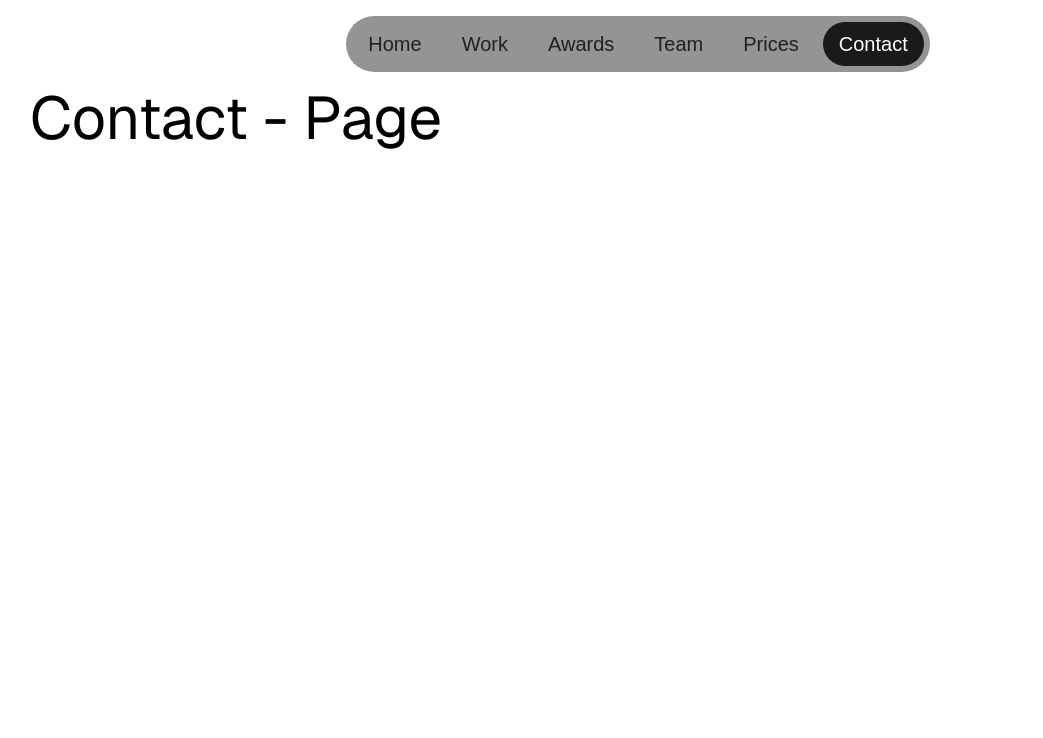
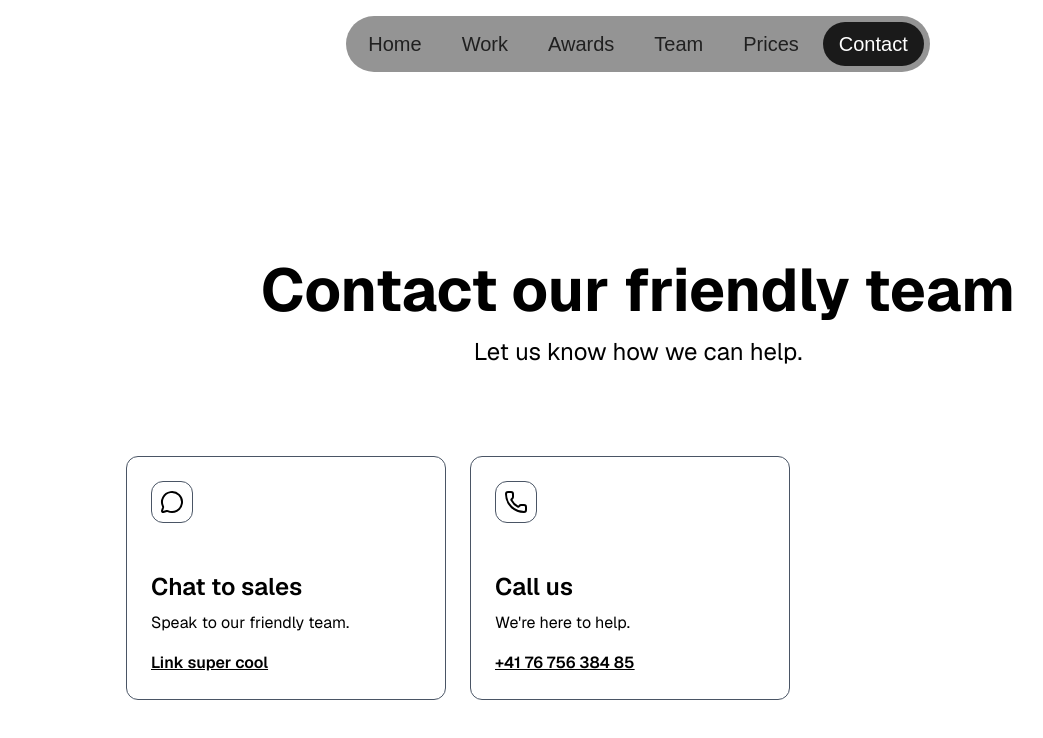
Before and after one commit to sergiomb04/testings-web, a Next.js app: page /contact in a window 1280 px wide. Shown: the top 738 px of the page, without its empty margins (2-1045 px from the left). Built offline with nearby package versions, Linux system fonts and the light colour scheme.

Commit message:
starting contact page
(https://dribbble.com/shots/21694864-Contact-us-page-Untitled-UI)

```diff
--- a/package.json
+++ b/package.json
@@ -9,6 +9,7 @@
     "lint": "eslint"
   },
   "dependencies": {
+    "@svgr/webpack": "^8.1.0",
     "framer-motion": "^12.23.12",
     "lucide": "^0.541.0",
     "lucide-react": "^0.541.0",
--- /dev/null
+++ b/src/app/components/cards/InfoCard.jsx
@@ -0,0 +1,21 @@
+export default function InfoCard({icon, title, description, hrefText, href}) {
+    return (
+        <div className={"flex flex-col border-gray-600 border-1 rounded-xl gap-4 p-6 w-[320px] h-max"}>
+            <div className={"pb-8"}>
+                <div className={"p-2 rounded-xl border-1 border-gray-600 w-max h-max"}>
+                    {icon}
+                </div>
+            </div>
+
+            <div>
+                <h3 className={"font-semibold text-2xl pb-2"}>{title}</h3>
+                <p>{description}</p>
+            </div>
+
+            <a href={href}
+               className={"font-semibold underline h-max"}>
+                {hrefText}
+            </a>
+        </div>
+    )
+}
--- /dev/null
+++ b/src/app/components/pages/SubPageTitle.jsx
@@ -0,0 +1,21 @@
+import Image from "next/image";
+
+export default function SubPageTitle({title, description, children}) {
+    return (
+        <div className="flex flex-col py-16">
+            <div className={"flex flex-col justify-center align-middle items-center gap-6"}>
+                <div className={"flex flex-col m-auto justify-center align-middle items-center text-center"}>
+                    <div className={"p-6"}>
+                        <Image src="/logo.svg" alt="Logo" width={60} height={20} color="white"/>
+                    </div>
+                    <h1 className={"font-bold text-6xl"}>{title}</h1>
+                    <h2 className={"text-2xl pt-4"}>{description}</h2>
+                </div>
+
+                <div className={"mt-16 self-start"}>
+                    {children}
+                </div>
+            </div>
+        </div>
+    )
+}
--- a/src/app/contact/page.js
+++ b/src/app/contact/page.js
@@ -1,7 +1,31 @@
+import SubPageTitle from "@/app/components/pages/SubPageTitle";
+import InfoCard from "@/app/components/cards/InfoCard";
+import {MessageCircle, Phone} from "lucide-react";
+
 export default function TestPage() {
     return (
         <div>
-            <h1>Contact - Page</h1>
+            <SubPageTitle
+                title={"Contact our friendly team"}
+                description={"Let us know how we can help."}>
+
+                <div className={"flex gap-6 pl-24"}>
+                    <InfoCard
+                        icon={<MessageCircle />}
+                        title={"Chat to sales"}
+                        description={"Speak to our friendly team."}
+                        href={"https://www.google.com/"}
+                        hrefText={"Link super cool"}/>
+
+                    <InfoCard
+                        icon={<Phone />}
+                        title={"Call us"}
+                        description={"We're here to help."}
+                        href={"+41 76 756 384 85"}
+                        hrefText={"+41 76 756 384 85"}/>
+                </div>
+
+            </SubPageTitle>
         </div>
     )
 }
```
Also changed, not shown: public/logo.svg, 1 other file (tests, documents, lock files or other folders).
